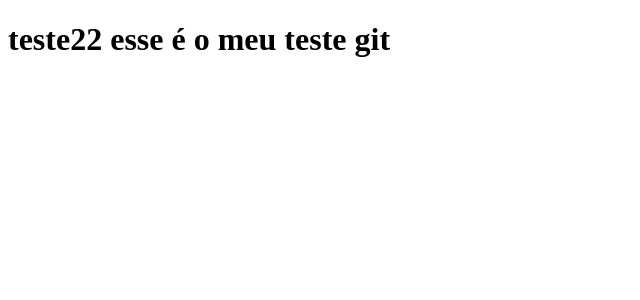
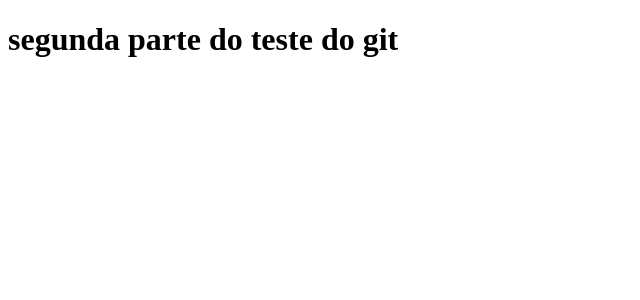
Before and after one commit to flavioealves/clone-tabnews, a Next.js app: page / in a window 1280 px wide. Shown: the top 300 px of the page, without its empty margins (0-640 px from the left). Built offline with nearby package versions, Linux system fonts and the light colour scheme.

Commit message:
testte git 2

```diff
--- a/pages/index.js
+++ b/pages/index.js
@@ -1,5 +1,5 @@
 function Home() {
-    return <h1>teste22 esse é o meu teste git</h1>
+    return <h1>segunda parte do teste do git</h1>
 }
 
 export default Home;
```
